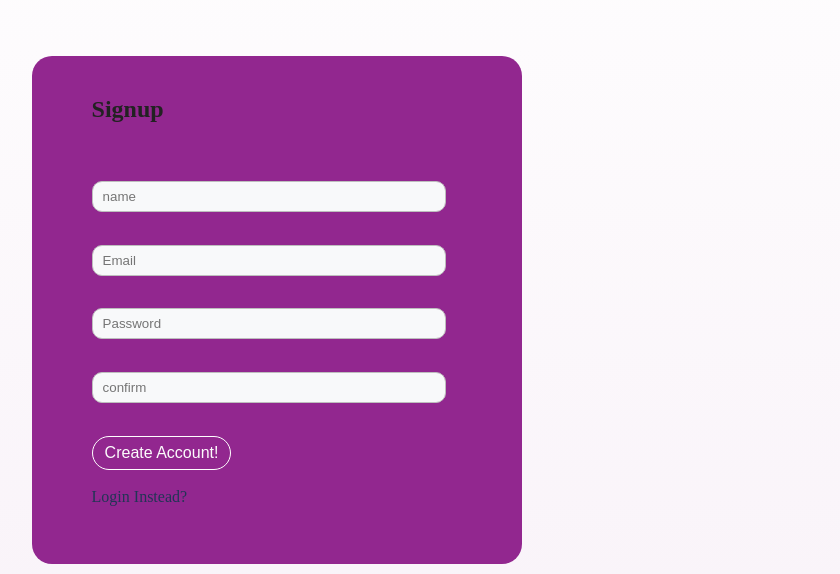
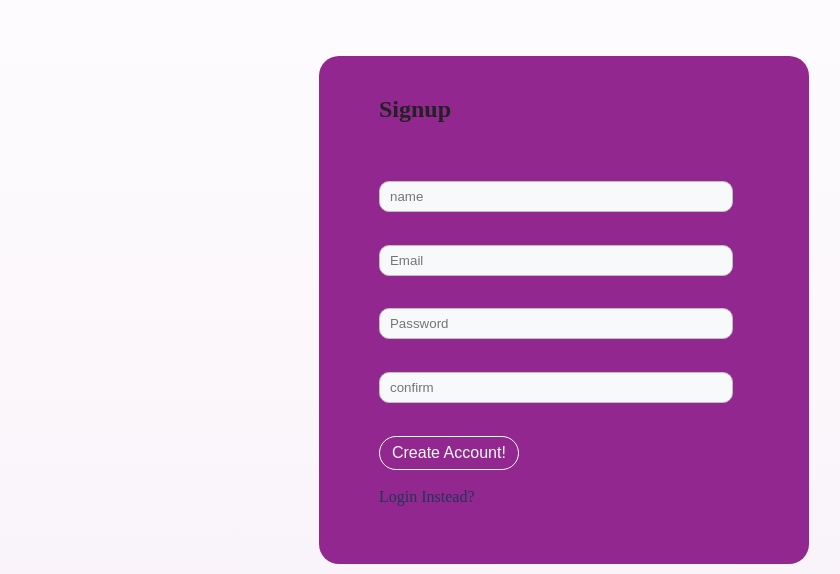
Before and after one commit to Tmazst/Appenda, a Flask app: page /signup in a window 1280 px wide. Shown: the part 251-825 px from the top of the page, without its empty margins (20-860 px from the left). Run offline with Flask 3, Linux system fonts and the light colour scheme; some libraries are stand-ins or nearby versions; some web fonts are replaced.

Commit message:
07 Feb 25

```diff
--- a/static/css/styles.css
+++ b/static/css/styles.css
@@ -2871,8 +2871,9 @@ to{
     margin: 0 auto;
     padding: 20px;
     border-radius: 20px;
-    margin-left: -14px;
     max-width: 450px;
+    margin: 0 auto;
+
 }
 
 @media all and (max-width: 575px){
```
